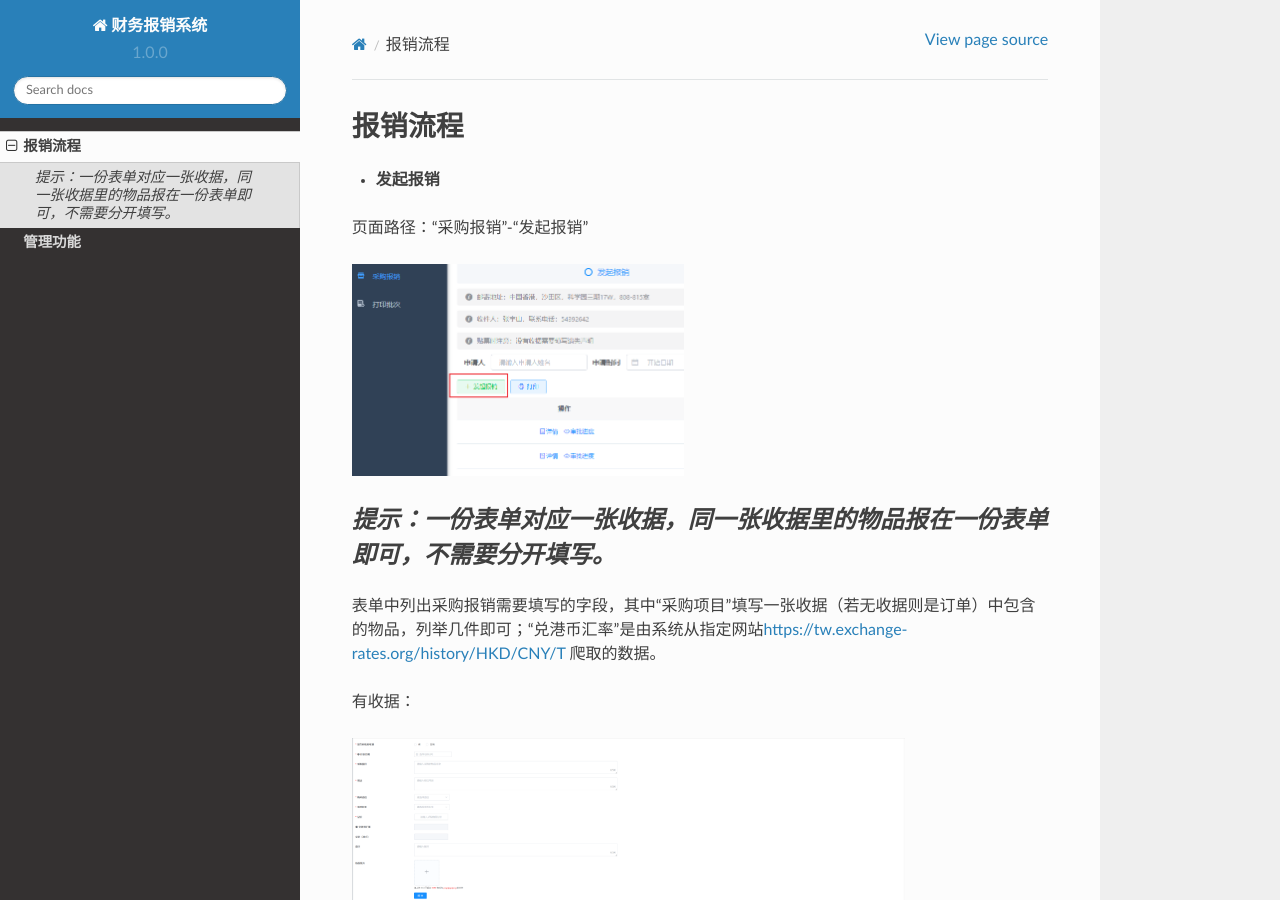
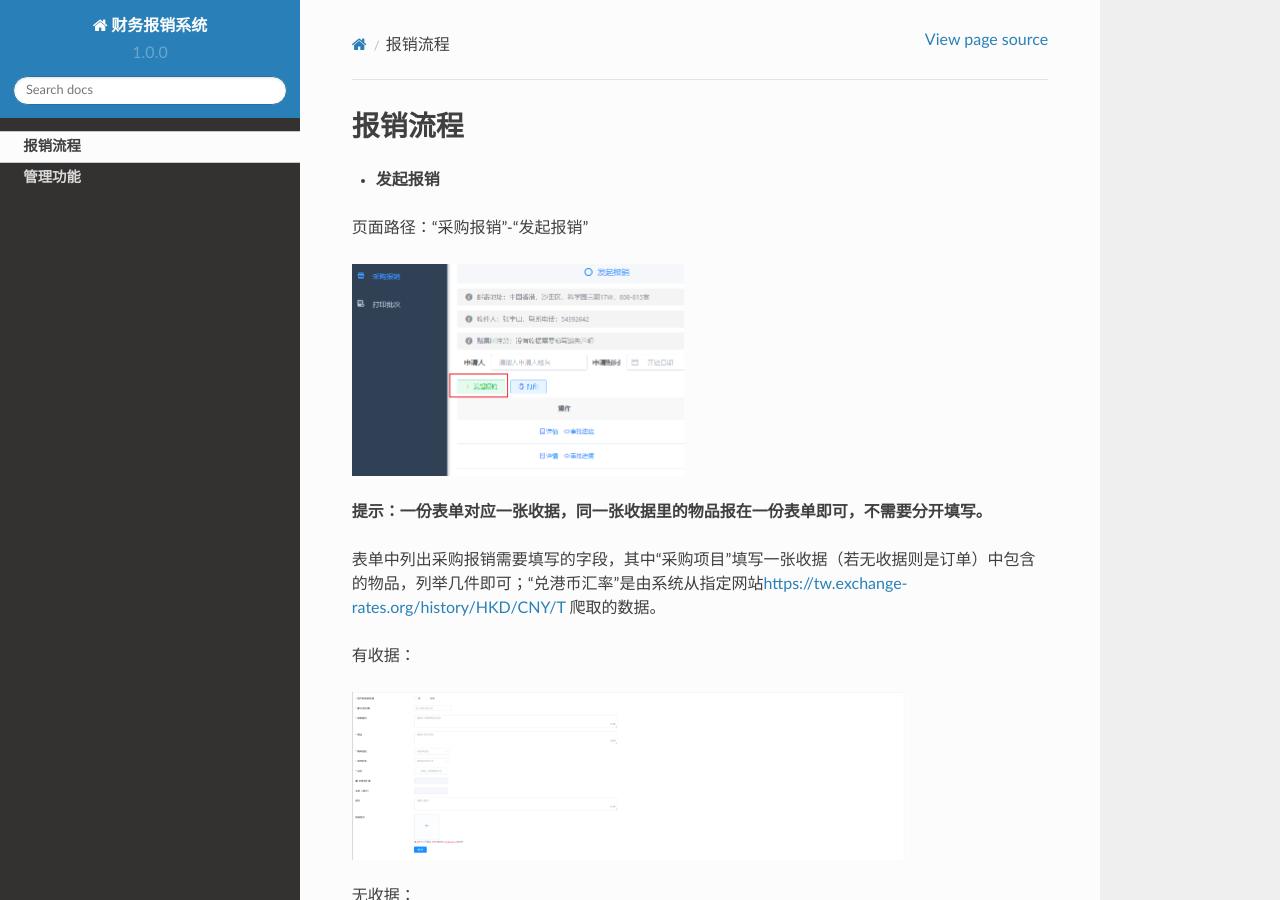
Before and after one commit to fernandozhang/crc-fr-tutorial, a Sphinx documentation site: the page built from docs/source/flow.rst, in a window 1280 px wide and 900 px high. Built offline with Sphinx 7.4.7 and the Read the Docs theme 2.0.0, drawn with Linux system fonts in a browser that asks for light colours.

```diff
--- a/docs/source/flow.rst
+++ b/docs/source/flow.rst
@@ -11,8 +11,7 @@
    :width: 3.4597in
    :height: 2.20469in
 
-*提示：一份表单对应一张收据，同一张收据里的物品报在一份表单即可，不需要分开填写。*
-''''
+**提示：一份表单对应一张收据，同一张收据里的物品报在一份表单即可，不需要分开填写。**
 
 表单中列出采购报销需要填写的字段，其中“采购项目”填写一张收据（若无收据则是订单）中包含的物品，列举几件即可；“兑港币汇率”是由系统从指定网站\ https://tw.exchange-rates.org/history/HKD/CNY/T 爬取的数据。
 
```
